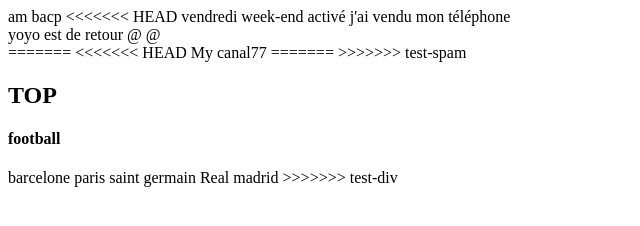
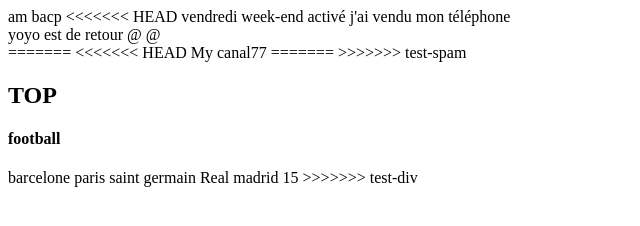
Before and after one commit to StanleyDev11/formation-git, a plain HTML site: page index.html in a window 1280 px wide. Shown: the full height of the page, 0-640 px from the left. Drawn offline with Linux system fonts and the light colour scheme.

Commit message:
real remoove3

```diff
--- a/index.html
+++ b/index.html
@@ -27,6 +27,6 @@
 <h4> football</h4>
 barcelone
     paris saint germain
-    Real madrid
+    Real madrid 15
 </html>
 >>>>>>> test-div
```
